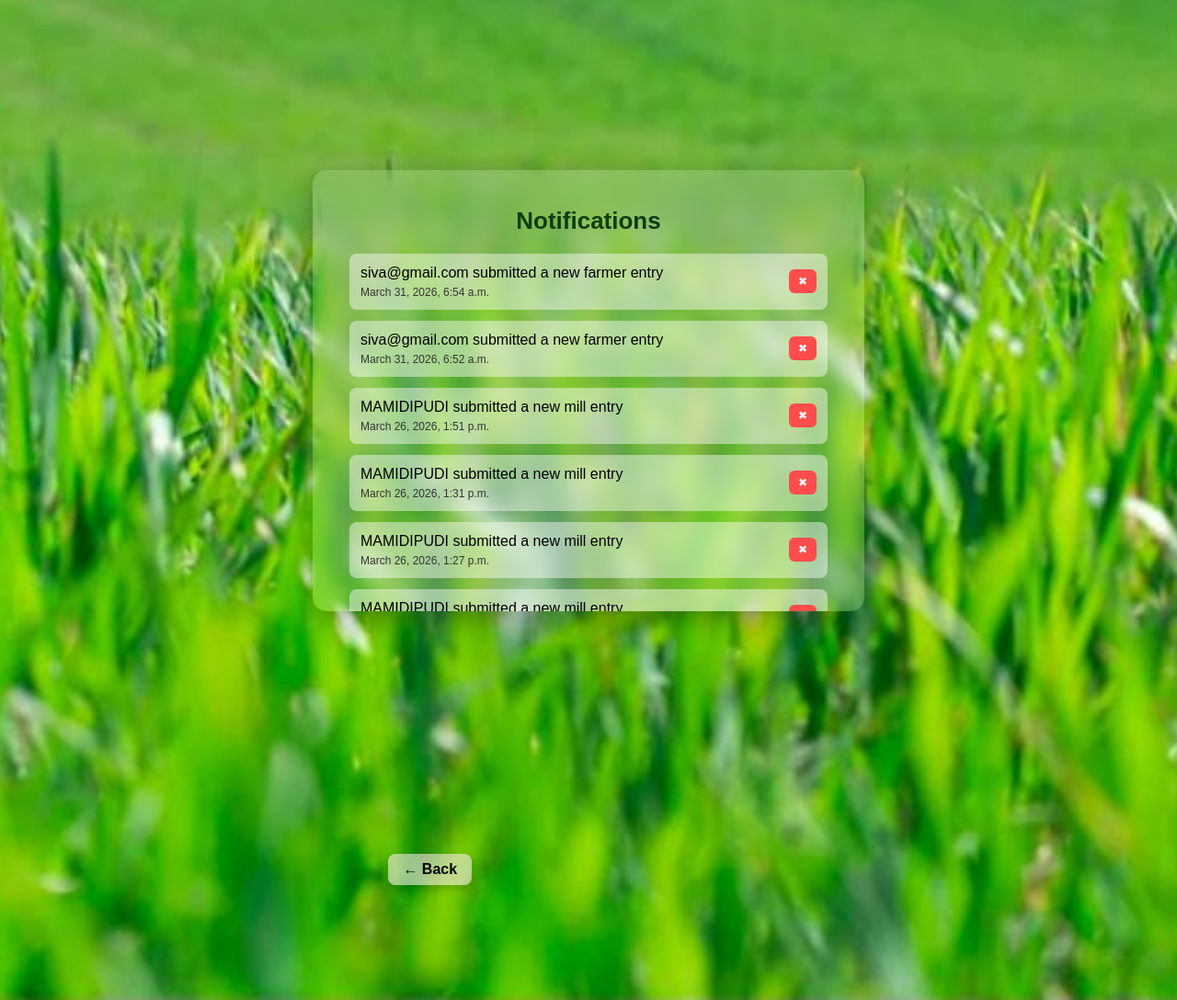
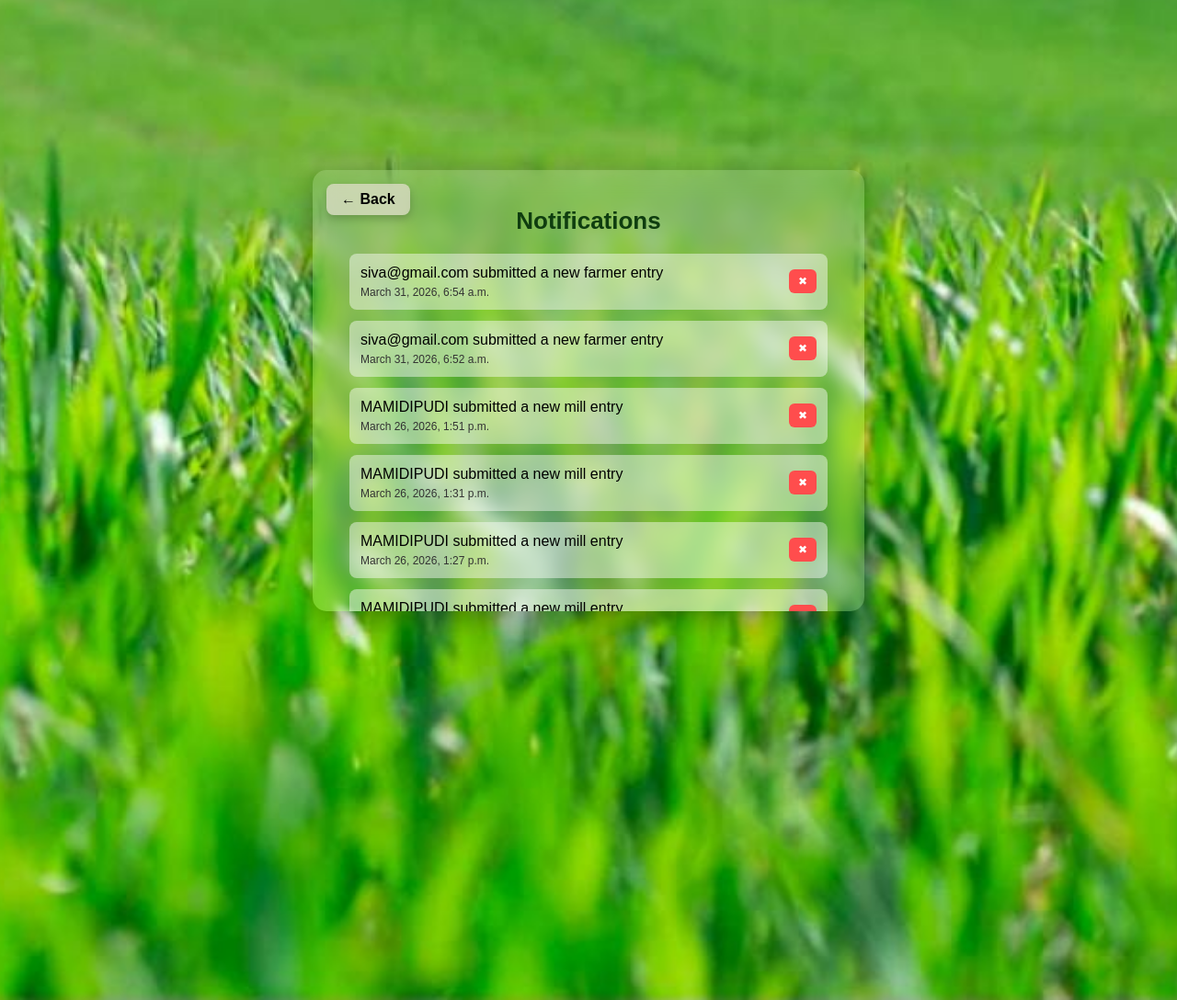
Before and after one commit to saireddy2005/agriportal, a Django app: page /notifications/ in a window 1280 px wide. Shown: the part 239-1327 px from the top of the page at 92% size. Run offline with Django 5.2, Linux system fonts and the light colour scheme; a user stored in the database is signed in; data comes from the database, SQL or seed files in the repository.

Commit message:
moved back button inside notification box

```diff
--- a/core/templates/core/notifications.html
+++ b/core/templates/core/notifications.html
@@ -22,7 +22,7 @@ align-items:center;
 /* Notification Box */
 
 .notification-box{
-
+position: relative;
 width:520px;
 max-height:400px;        /* ✅ added scroll height */
 overflow-y:auto;         /* ✅ scroll enabled */
@@ -95,10 +95,10 @@ transform:scale(1.1);
 
 .back-btn{
 
-position:fixed;
+position:absolute;
 
-bottom:125px;
-left:33%;
+top: 15px;
+left: 15px;
 
 background:rgba(247, 230, 230, 0.6);
 padding:8px 16px;
@@ -147,6 +147,7 @@ transform:scale(1.05);
 
 
 <div class="notification-box">
+    <a href="{% url 'home' %}" class="back-btn">← Back</a>
 
 <div class="title">
 Notifications
@@ -192,7 +193,7 @@ No notifications yet
 </div>
 
 
-<a href="{% url 'home' %}" class="back-btn">← Back</a>
+
 
 
 </body>
```
